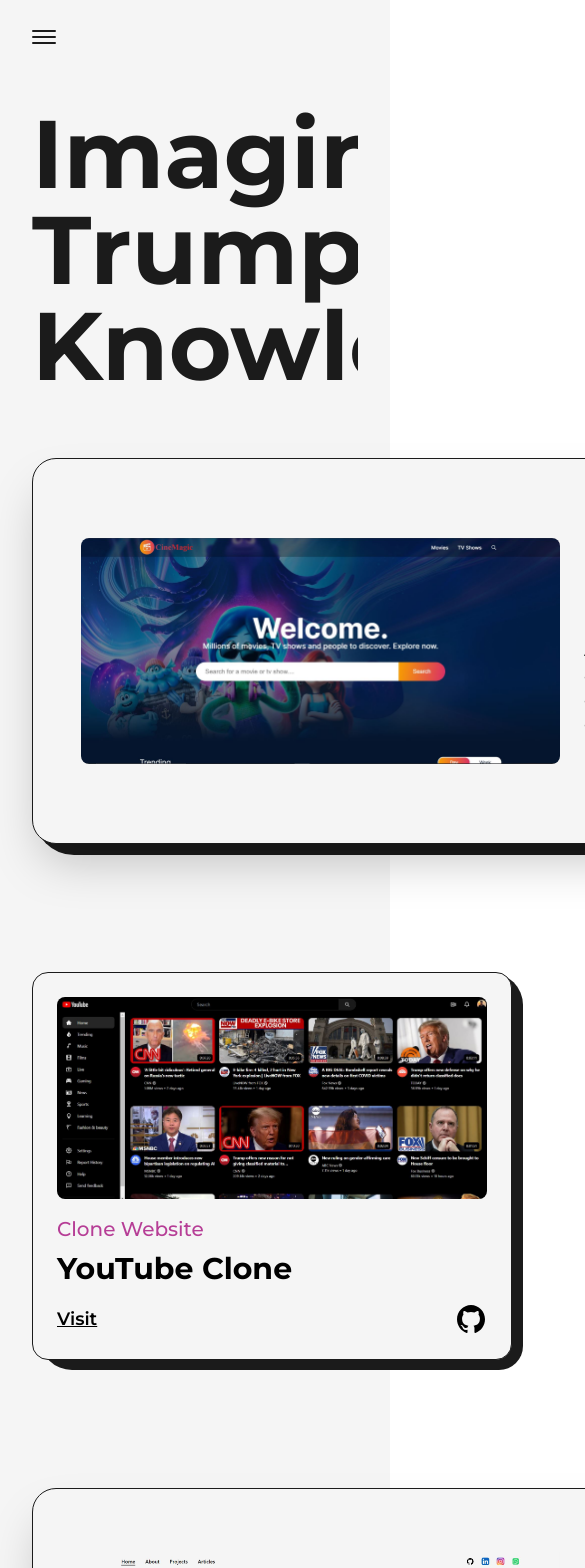
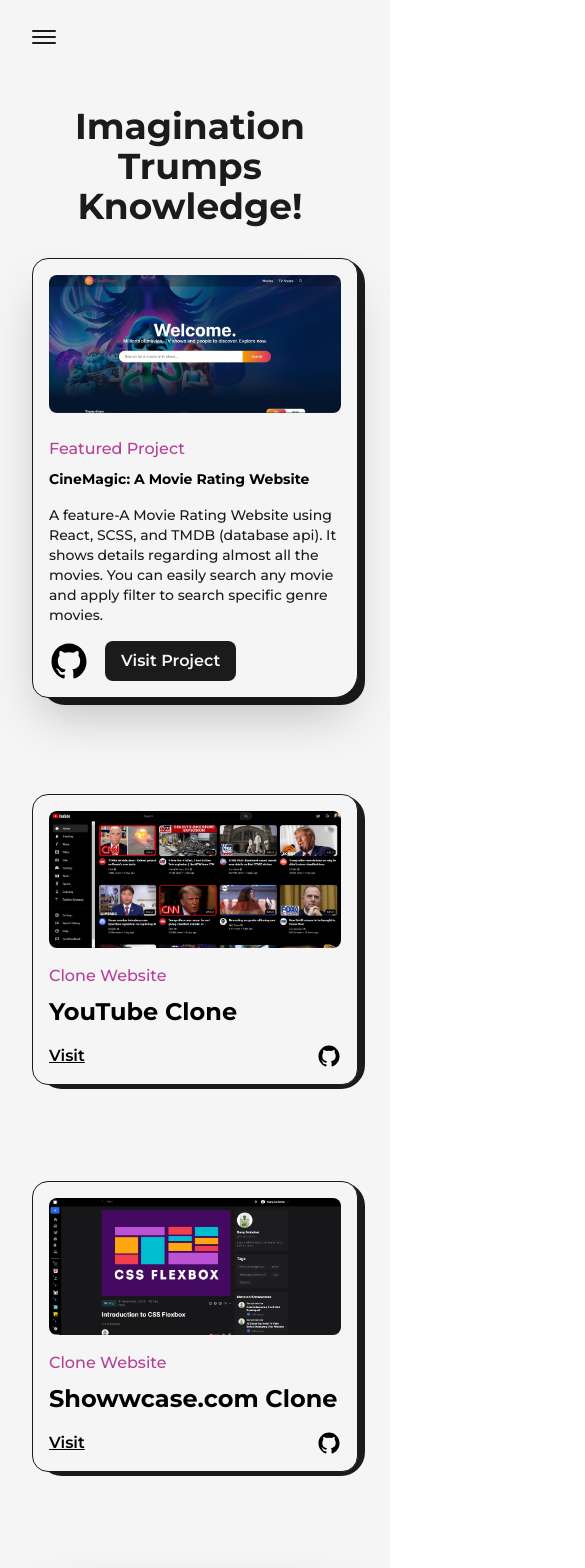
Before and after one commit to Suraj-Ambekar/portfolio-website, a Next.js app: page /projects in a window 390 px wide. Shown: the top 1568 px of the page, 585 px wide, since content can reach past the window. Built offline with nearby package versions, Linux system fonts and the light colour scheme.

Commit message:
made it responsive

```diff
--- a/src/pages/projects.js
+++ b/src/pages/projects.js
@@ -13,9 +13,13 @@ import { motion } from 'framer-motion'
 
 const FeaturedProject = ({type, title, summary, img, link, github}) => {
     return (
-        <article className="w-full flex items-center justify-between rounded-3xl border border-solid border-dark bg-light shadow-2xl p-12 relative rounded-br-2xl dark:bg-dark dark:border-light">
-            <div className='absolute top-0 -right-3 -z-10 w-[101%] h-[103%] rounded-[2.5rem] bg-dark rounded-br-3xl dark:bg-light' />
-            <Link className='w-1/2 cursor-pointer overflow-hidden rounded-lg' href={link} target="_blank">
+        <article className="w-full flex items-center justify-between rounded-3xl border border-solid border-dark bg-light shadow-2xl p-12 relative rounded-br-2xl dark:bg-dark dark:border-light
+            lg:flex-col lg:p-8 xs:rounded-2xl xs:rounded-br-3xl xs:p-4
+        ">
+            <div className='absolute top-0 -right-3 -z-10 w-[101%] h-[103%] rounded-[2.5rem] bg-dark rounded-br-3xl dark:bg-light
+                xs:-right-2 sm:h-[102%] xs:w-full xs:rounded-[1.5rem]
+            ' />
+            <Link className='w-1/2 cursor-pointer overflow-hidden rounded-lg lg:w-full' href={link} target="_blank">
                 <FramerImage src={img} alt={title} className='w-full h-auto'
                     whileHover={{scale: 1.05}}
                     transition={{duration:0.2}}
@@ -26,16 +30,18 @@ const FeaturedProject = ({type, title, summary, img, link, github}) => {
                     "
                 />
             </Link>
-            <div className='w-1/2 flex flex-col items-start justify-between pl-6'>
-                <span className='text-primary font-medium text-xl dark:text-primaryDark'>{type}</span>
+            <div className='w-1/2 flex flex-col items-start justify-between pl-6 lg:w-full lg:pl-0 lg:pt-6'>
+                <span className='text-primary font-medium text-xl dark:text-primaryDark xs:text-base'>{type}</span>
                 <Link href={link} target="_blank" className='hover:underline underline-offset-2'>
-                    <h2 className='my-2 w-full text-left text-4xl font-bold dark:text-light'>{title}</h2>
+                    <h2 className='my-2 w-full text-left text-4xl font-bold dark:text-light sm:text-sm'>{title}</h2>
                 </Link>
-                <p className='my-2 font-medium text-dark dark:text-light'>{summary}</p>
+                <p className='my-2 font-medium text-dark dark:text-light sm:text-sm'>{summary}</p>
                 <div className='mt-2 flex items-center'>
                     <Link href={github} target="_blank" className='w-10'><GitHub /></Link>
                     <Link href={link} target="_blank"
-                        className='ml-4 rounded-lg bg-dark text-light p-2 px-6 text-lg font-semibold dark:bg-light dark:text-dark'
+                        className='ml-4 rounded-lg bg-dark text-light p-2 px-6 text-lg font-semibold dark:bg-light dark:text-dark
+                            sm:px-4 sm:text-base
+                        '
                     >Visit Project</Link>
                 </div>
             </div>
@@ -46,8 +52,8 @@ const FeaturedProject = ({type, title, summary, img, link, github}) => {
 
 const Project = ({title, type, img, link, github}) => {
     return (
-        <article className='w-full flex flex-col items-center justify-center rounded-2xl border border-solid border-dark bg-light p-6 relative dark:bg-dark dark:border-light'>
-            <div className='absolute top-0 -right-3 -z-10 w-[101%] h-[103%] rounded-[2rem] bg-dark rounded-br-3xl dark:bg-light'/>
+        <article className='w-full flex flex-col items-center justify-center rounded-2xl border border-solid border-dark bg-light p-6 relative dark:bg-dark dark:border-light xs:p-4'>
+            <div className='absolute top-0 -right-3 -z-10 w-[101%] h-[103%] rounded-[2rem] bg-dark rounded-br-3xl dark:bg-light md:-right-2 md:w-[101%] xs:h-[102%] xs:rounded-[1.5rem]'/>
             <Link className='w-full cursor-pointer overflow-hidden rounded-lg' href={link} target="_blank">
                 <FramerImage src={img} alt={title} className='w-full h-auto'
                     whileHover={{scale: 1.05}}
@@ -60,15 +66,15 @@ const Project = ({title, type, img, link, github}) => {
                 />
             </Link>
             <div className='w-full flex flex-col items-start justify-between mt-4'>
-                <span className='text-primary font-medium text-xl dark:text-primaryDark'>{type}</span>
+                <span className='text-primary font-medium text-xl dark:text-primaryDark lg:text-lg md:text-base'>{type}</span>
                 <Link href={link} target="_blank" className='hover:underline underline-offset-2'>
-                    <h2 className='my-2 w-full text-left text-3xl font-bold'>{title}</h2>
+                    <h2 className='my-2 w-full text-left text-3xl font-bold lg:text-2xl'>{title}</h2>
                 </Link>
                 <div className='w-full mt-2 flex items-center justify-between'>
                     <Link href={link} target="_blank"
-                        className='text-lg font-semibold underline'
+                        className='text-lg font-semibold underline md:text-base'
                     >Visit</Link>
-                    <Link href={github} target="_blank" className='w-8'><GitHub /></Link>
+                    <Link href={github} target="_blank" className='w-8 md:w-6'><GitHub /></Link>
                 </div>
             </div>
         </article>
@@ -86,8 +92,8 @@ const projects = () => {
         </Head>
         <main className='w-full mb-16 flex flex-col items-center justify-center dark:text-light'>
             <Layout className='pt-16' >
-                <AnimatedText text="Imagination Trumps knowledge!"  className='mb-16' />
-                <div className='grid grid-cols-12 gap-24 gap-y-32'>
+                <AnimatedText text="Imagination Trumps knowledge!"  className='mb-16 lg:!text-7xl sm:mb-8 sm:!text-6xl xs:!text-4xl' />
+                <div className='grid grid-cols-12 gap-24 gap-y-32 xl:gap-x-16 lg:gap-x-8 md:gap-y-24 sm:gap-x-0'>
                     <div className='col-span-12'>
                         <FeaturedProject
                             title="CineMagic: A Movie Rating Website"
@@ -98,7 +104,7 @@ const projects = () => {
                             type="Featured Project"
                         />
                     </div>
-                    <div className='col-span-6'>
+                    <div className='col-span-6 sm:col-span-12'>
                         <Project
                             title="YouTube Clone"
                             img={project2}
@@ -107,7 +113,7 @@ const projects = () => {
                             type="Clone Website"
                         />
                     </div>
-                    <div className='col-span-6'>
+                    <div className='col-span-6 sm:col-span-12'>
                         <Project
                             title="Showwcase.com Clone"
                             img={project3}
```
